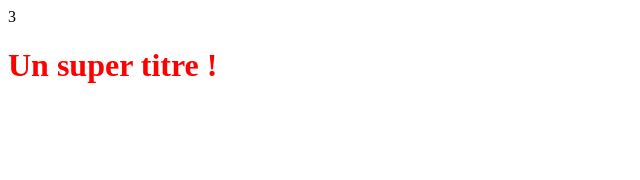
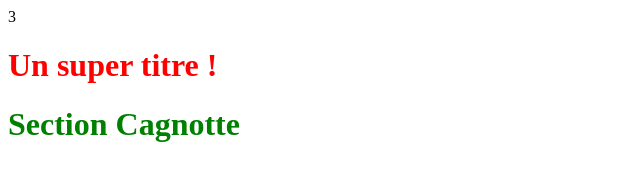
Before and after one commit to Codiose/Project1, a plain HTML site: page index.html in a window 1280 px wide. Shown: the whole page, without its empty margins (0-640 px from the left). Drawn offline with Linux system fonts and the light colour scheme.

Commit message:
Realisation de la partie cagnotte cote front-end

```diff
--- a/index.html
+++ b/index.html
@@ -9,5 +9,6 @@
 
 <body>
 <h1>Un super titre !</h1>
+<h1 class="cagnotte">Section Cagnotte</h1>
 </body>
 </html>
--- a/styles.css
+++ b/styles.css
@@ -1,3 +1,7 @@
 h1 {
 color: red;
 }
+
+.cagnotte{
+	color: green;
+}
```
